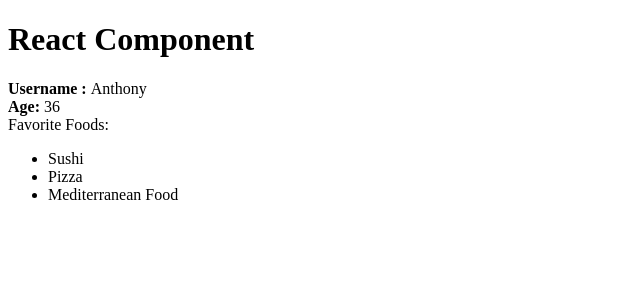
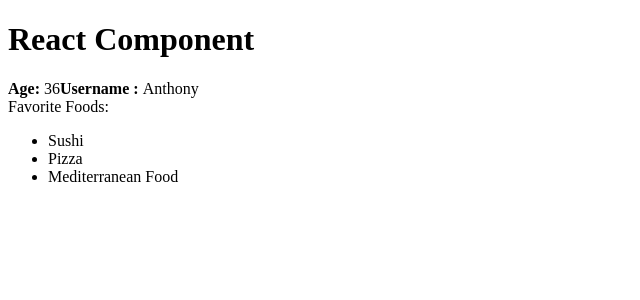
Before and after one commit to O-Reed/React-Practice, a React (Vite) app: page / in a window 1280 px wide. Shown: the top 300 px of the page, without its empty margins (0-640 px from the left). Built offline with nearby package versions, Linux system fonts and the light colour scheme.

Commit message:
Anthony_child_components_fragments

```diff
--- a/src/components/UserProfile.jsx
+++ b/src/components/UserProfile.jsx
@@ -6,12 +6,14 @@ const UserProfile = (props) => {
 
     props.callMe();
   return (
-    <div id="user-profile">
-        <UserUsername username={props.username} />
+    <>
         <b>Age: </b>
         <span>{props.age}</span>
-        <UserFavoriteFoods />
-    </div>
+        <>
+            <UserUsername username={props.username} />
+            <UserFavoriteFoods />
+        </>
+    </>
   )
 }
 
--- a/src/components/UserUsername.jsx
+++ b/src/components/UserUsername.jsx
@@ -1,11 +1,12 @@
 import PropTypes from "prop-types"
+import React from "react"
 
 const UserUsername = (props) => {
   return (
-    <div>
+    <React.Fragment>
         <b>Username : </b>
         <span>{props.username}</span>
-    </div>
+    </React.Fragment>
   )
 }
 
```
